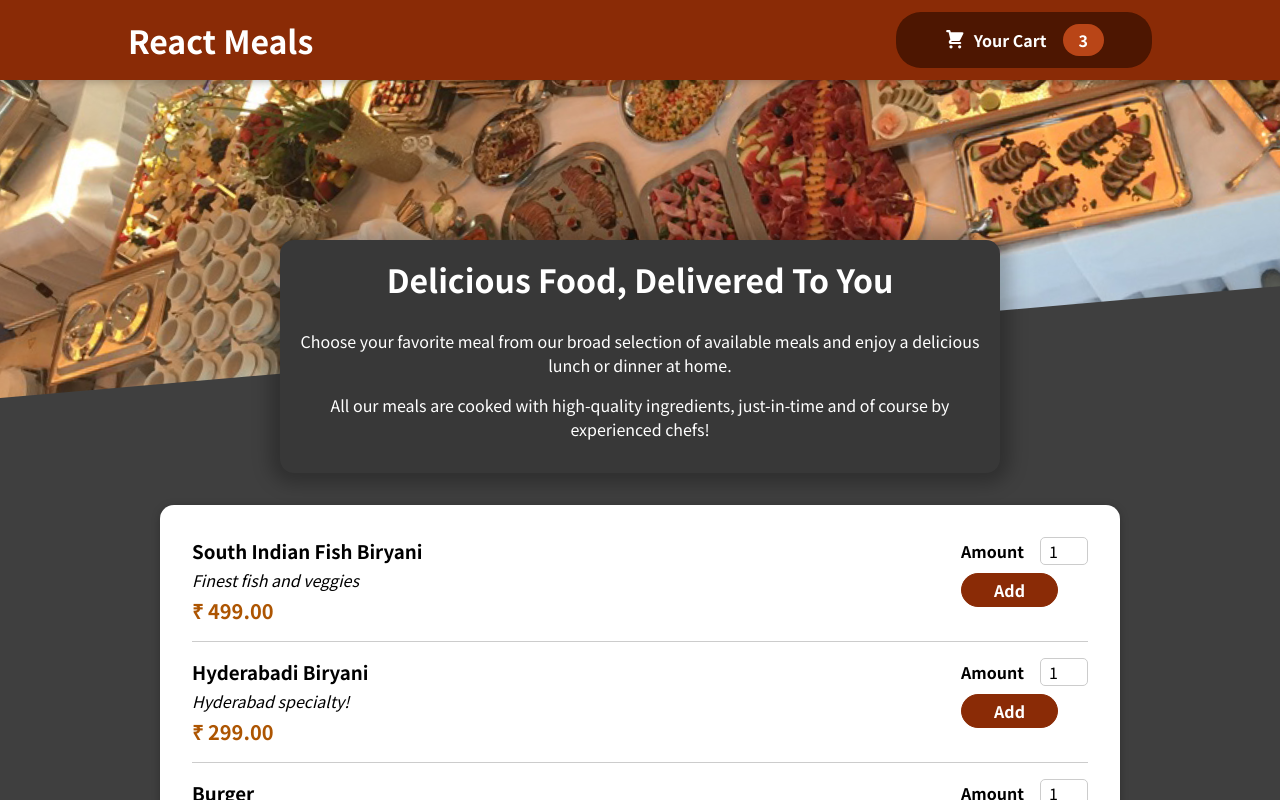
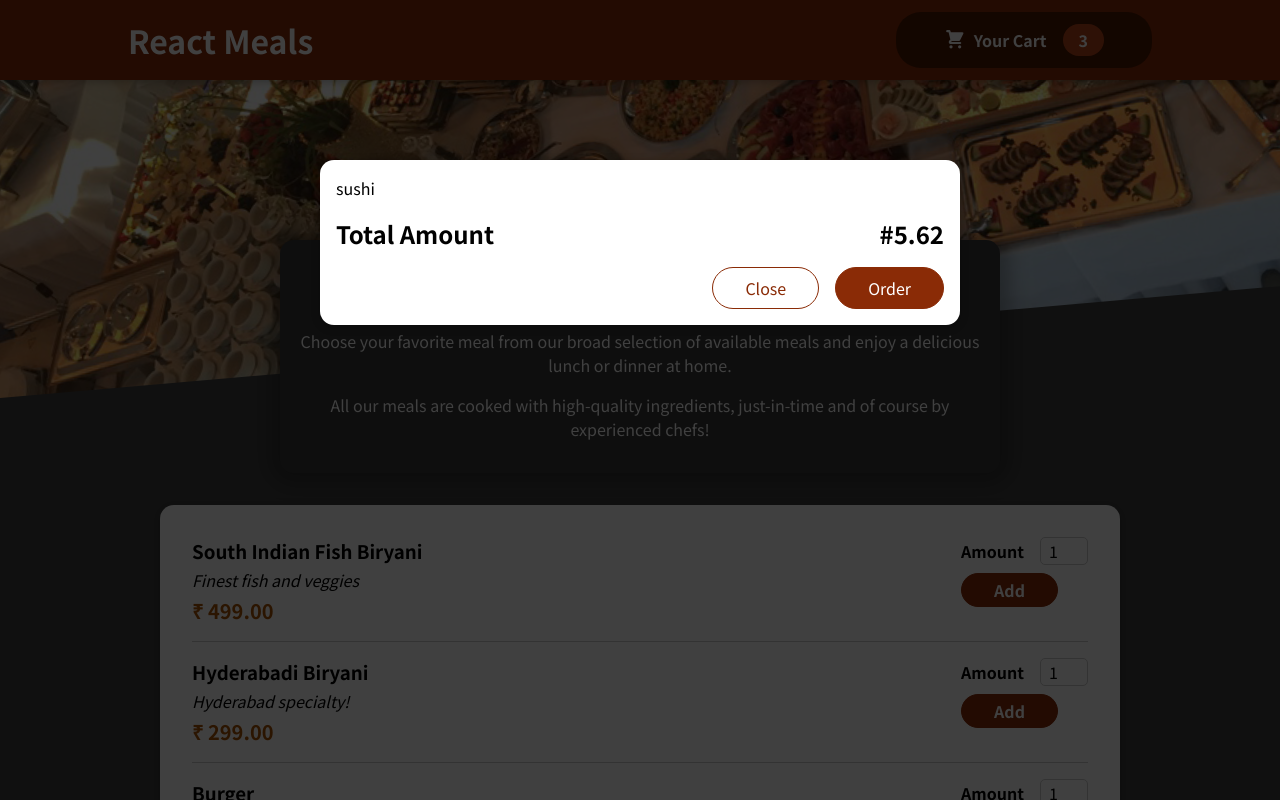
Before and after one commit to sriram-singarapu/react-restaurant, a React (Create React App) app in the folder restaurant/: page / in a window 1280 px wide. Shown: the top 800 px of the page. Built offline with nearby package versions, Linux system fonts and the light colour scheme.

Commit message:
cart and modal created

```diff
--- a/restaurant/public/index.html
+++ b/restaurant/public/index.html
@@ -24,10 +24,11 @@
       work correctly both with client-side routing and a non-root public URL.
       Learn how to configure a non-root public URL by running `npm run build`.
     -->
-    <title>React App</title>
+    <title>Restaurant App</title>
   </head>
   <body>
     <noscript>You need to enable JavaScript to run this app.</noscript>
+    <div id="overlays"></div>
     <div id="root"></div>
     <!--
       This HTML file is a template.
--- a/restaurant/src/App.js
+++ b/restaurant/src/App.js
@@ -1,10 +1,12 @@
 import React, { Fragment } from "react";
+import Cart from "./Components/Cart/Cart";
 import Header from "../src/Components//Layout/Header";
 import Meals from "./Components/Meals/Meals";
 
 function App() {
   return (
     <Fragment>
+      <Cart />
       <Header />
       <main>
         <Meals />
--- /dev/null
+++ b/restaurant/src/Components/Cart/Card.module.css
@@ -0,0 +1,46 @@
+.cart-items {
+  list-style: none;
+  margin: 0;
+  padding: 0;
+  max-height: 20rem;
+  overflow: auto;
+}
+
+.total {
+  display: flex;
+  justify-content: space-between;
+  align-items: center;
+  font-weight: bold;
+  font-size: 1.5rem;
+  margin: 1rem 0;
+}
+
+.actions {
+  text-align: right;
+}
+
+.actions button {
+  font: inherit;
+  cursor: pointer;
+  background-color: transparent;
+  border: 1px solid #8a2b06;
+  padding: 0.5rem 2rem;
+  border-radius: 25px;
+  margin-left: 1rem;
+}
+
+.actions button:hover,
+.actions button:active {
+  background-color: #5a1a01;
+  border-color: #5a1a01;
+  color: white;
+}
+
+.actions .button--alt {
+  color: #8a2b06;
+}
+
+.actions .button {
+  background-color: #8a2b06;
+  color: white;
+}
--- /dev/null
+++ b/restaurant/src/Components/Cart/Cart.js
@@ -0,0 +1,28 @@
+import Modal from "../UI/Modal";
+import classes from "./Card.module.css";
+
+const Cart = (props) => {
+  const cartItems = (
+    <ul className={classes["cart-items"]}>
+      {[{ id: "c1", name: "sushi" }].map((item) => (
+        <li>{item.name}</li>
+      ))}
+    </ul>
+  );
+
+  return (
+    <Modal>
+      {cartItems}
+      <div className={classes.total}>
+        <span>Total Amount</span>
+        <span>#5.62</span>
+      </div>
+      <div className={classes.actions}>
+        <button className={classes["button--alt"]}>Close</button>
+        <button className={classes.button}>Order</button>
+      </div>
+    </Modal>
+  );
+};
+
+export default Cart;
--- a/restaurant/src/Components/Meals/AvailableMeals.js
+++ b/restaurant/src/Components/Meals/AvailableMeals.js
@@ -33,6 +33,7 @@
 const AvailableMeals = () => {
   const mealsList = DUMMY_MEALS.map((meal) => (
     <MealItem
+      id={meal.id}
       key={meal.id}
       name={meal.name}
       description={meal.description}
--- a/restaurant/src/Components/Meals/MealItem/Form.js
+++ b/restaurant/src/Components/Meals/MealItem/Form.js
@@ -7,7 +7,7 @@
       <Input
         label="Amount"
         input={{
-          id: "amount",
+          id: "amount_" + props.id,
           type: "number",
           min: "1",
           max: "5",
--- /dev/null
+++ b/restaurant/src/Components/UI/Modal.js
@@ -0,0 +1,31 @@
+import React from "react";
+import ReactDOM from "react-dom";
+import classes from "./Modal.module.css";
+
+const BackDrop = (props) => {
+  return <div className={classes.backdrop}></div>;
+};
+
+const ModalOverLay = (props) => {
+  return (
+    <div className={classes.modal}>
+      <div className={classes.content}>{props.children}</div>
+    </div>
+  );
+};
+
+const portalElement = document.getElementById("overlays");
+
+const Modal = (props) => {
+  return (
+    <React.Fragment>
+      {ReactDOM.createPortal(<BackDrop />, portalElement)}
+      {ReactDOM.createPortal(
+        <ModalOverLay>{props.children}</ModalOverLay>,
+        portalElement
+      )}
+    </React.Fragment>
+  );
+};
+
+export default Modal;
--- /dev/null
+++ b/restaurant/src/Components/UI/Modal.module.css
@@ -0,0 +1,40 @@
+.backdrop {
+  position: fixed;
+  top: 0;
+  left: 0;
+  width: 100%;
+  height: 100vh;
+  z-index: 20;
+  background-color: rgba(0, 0, 0, 0.75);
+}
+
+.modal {
+  position: fixed;
+  top: 20vh;
+  left: 5%;
+  width: 90%;
+  background-color: white;
+  padding: 1rem;
+  border-radius: 14px;
+  box-shadow: 0 2px 8px rgba(0, 0, 0, 0.25);
+  z-index: 30;
+  animation: slide-down 300ms ease-out forwards;
+}
+
+@media (min-width: 768px) {
+  .modal {
+    width: 40rem;
+    left: calc(50% - 20rem);
+  }
+}
+
+@keyframes slide-down {
+  from {
+    opacity: 0;
+    transform: translateY(-3rem);
+  }
+  to {
+    opacity: 1;
+    transform: translateY(0);
+  }
+}
```
